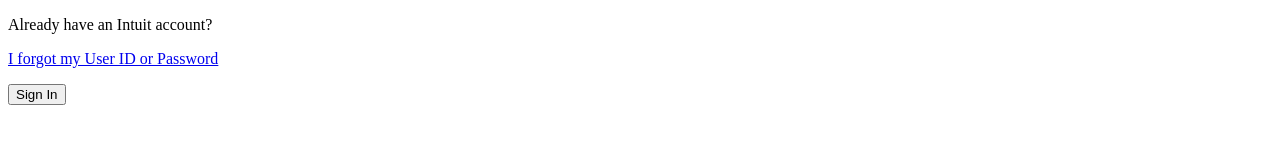
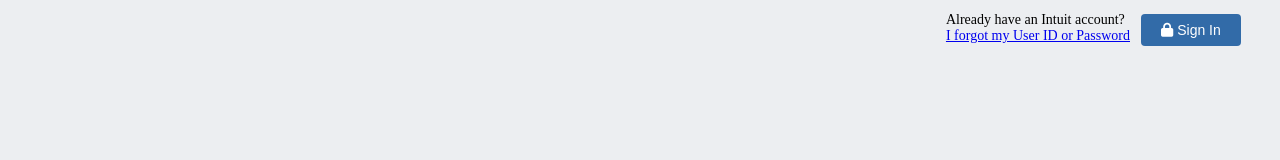
Before and after one commit to ignatius22/MInt_Clone, a plain HTML site: page index.html in a window 1280 px wide. Drawn offline with Linux system fonts and the light colour scheme.

Commit message:
style was added to the navigation wrapper,and all features in it

```diff
--- a/index.html
+++ b/index.html
@@ -5,16 +5,21 @@
     <meta charset="UTF-8">
     <meta name="viewport" content="width=device-width, initial-scale=1.0">
     <link rel="stylesheet" href="style.css">
+    <link rel="stylesheet" href="https://kit-free.fontawesome.com/releases/v5.12.0/css/free.min.css">
+    <link href="https://fonts.googleapis.com/css?family=Roboto&display=swap" rel="stylesheet">
     <title>Mint Clone</title>
 </head>
 
 <body>
     <div class="navigation-wrapper">
-        <p>Already have an Intuit account?</p>
-        <a href="#">
-            <p> I forgot my User ID or Password</p>
-        </a>
-        <button>Sign In</button>
+        <div>
+            <p>Already have an Intuit account?</p>
+            <a href="#">
+                <p> I forgot my User ID or Password</p>
+            </a>
+            <button class="btn"><i class="fas fa-lock"></i> Sign In</button>
+        </div>
+
     </div>
 </body>
 
--- a/style.css
+++ b/style.css
@@ -0,0 +1,37 @@
+* {
+    padding: 0;
+    margin: 0;
+    box-sizing: border-box;
+}
+
+body,
+html {
+    background-color: #eceef1;
+}
+
+.navigation-wrapper {
+    height: 60px;
+    display: flex;
+    justify-content: flex-end;
+    font-size: 14px;
+}
+
+.navigation-wrapper>div {
+    margin-top: 12px;
+    margin-right: 150px;
+}
+
+.btn {
+    height: 32px;
+    position: relative;
+    left: 195px;
+    bottom: 30px;
+    width: 100px;
+    border: none;
+    border-radius: 4px;
+    font-size: 14px;
+    padding: 5px;
+    background-color: #326ba8;
+    color: white;
+    cursor: pointer;
+}
```
